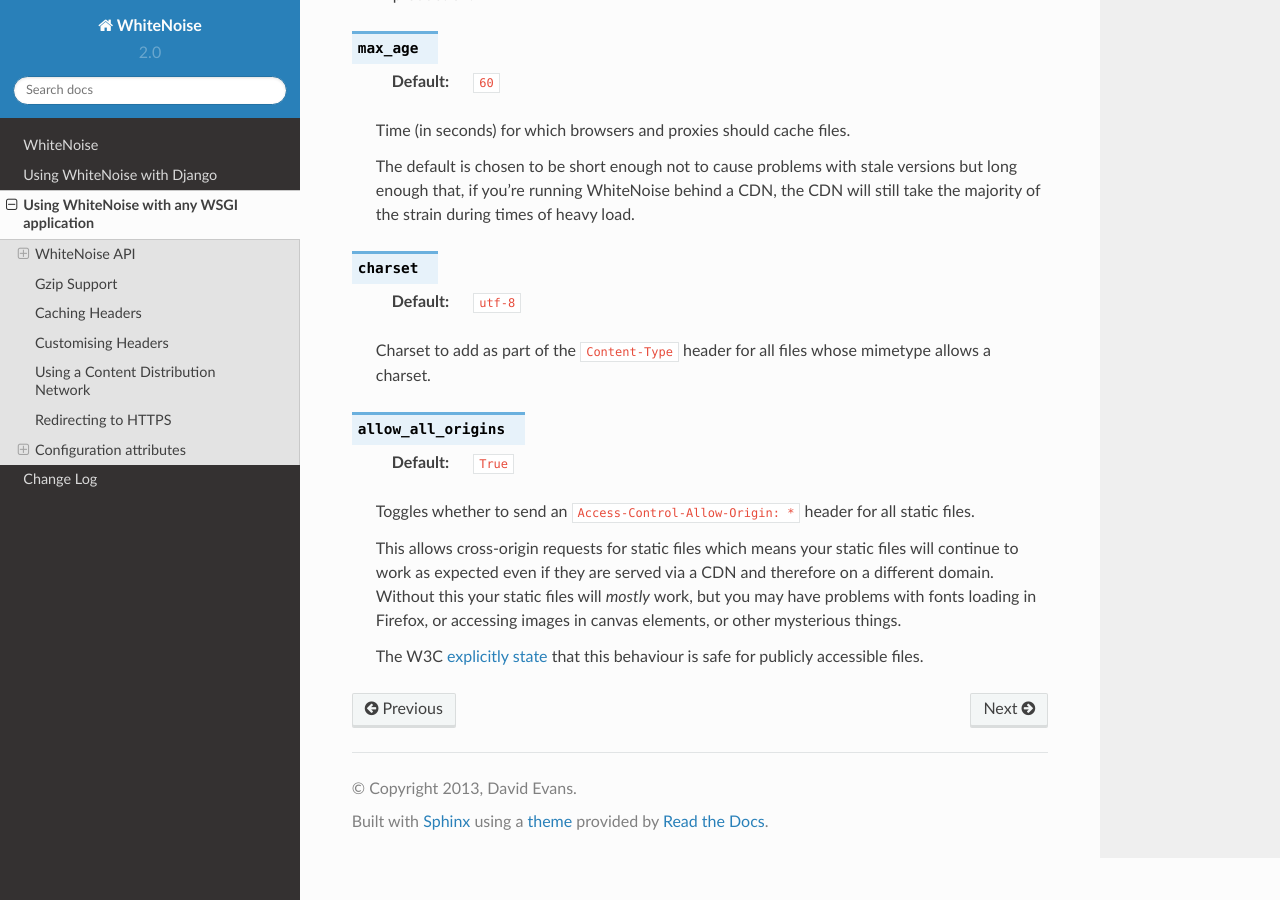
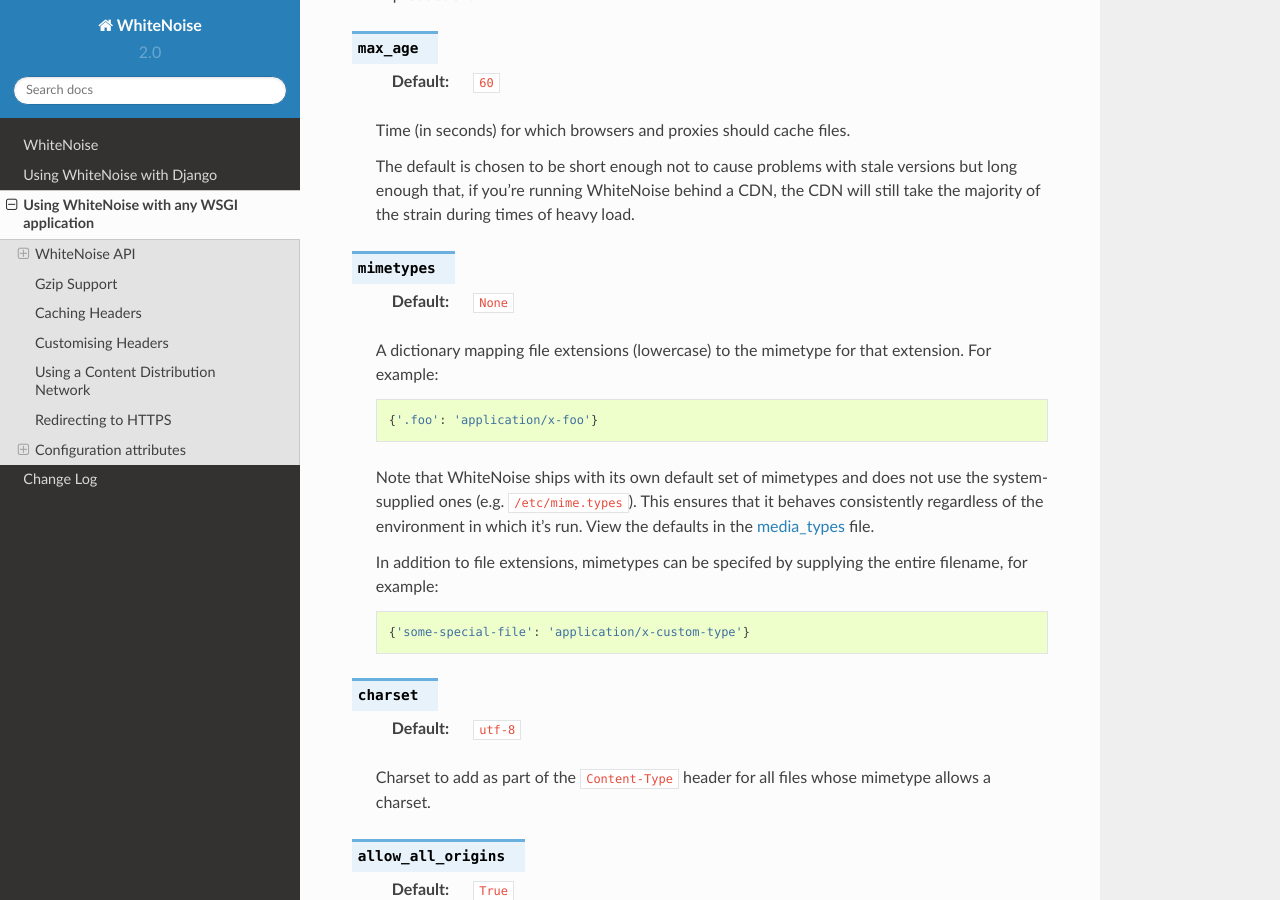
Before and after one commit to gorbunov87/white_noise, a Sphinx documentation site: the page built from docs/base.rst, in a window 1280 px wide and 900 px high, scrolled down 3114 px. Built offline with Sphinx 7.4.7 and the Read the Docs theme 2.0.0, drawn with Linux system fonts in a browser that asks for light colours.

Commit message:
Update docs for new mimetypes attribute

```diff
--- a/docs/base.rst
+++ b/docs/base.rst
@@ -174,6 +174,27 @@
     long enough that, if you're running WhiteNoise behind a CDN, the CDN will still take
     the majority of the strain during times of heavy load.
 
+.. attribute:: mimetypes
+
+    :default: ``None``
+
+    A dictionary mapping file extensions (lowercase) to the mimetype for that
+    extension. For example: ::
+
+        {'.foo': 'application/x-foo'}
+
+    Note that WhiteNoise ships with its own default set of mimetypes and does not
+    use the system-supplied ones (e.g. ``/etc/mime.types``). This ensures that
+    it behaves consistently regardless of the environment in which it's run.
+    View the defaults in the `media_types`_ file.
+
+    In addition to file extensions, mimetypes can be specifed by supplying the entire
+    filename, for example: ::
+
+        {'some-special-file': 'application/x-custom-type'}
+
+.. _media_types: https://github.com/evansd/whitenoise/blob/master/whitenoise/media_types.py
+
 .. attribute:: charset
 
     :default: ``utf-8``
```
Also changed, not shown: docs/django.rst (+21 -0 lines).
